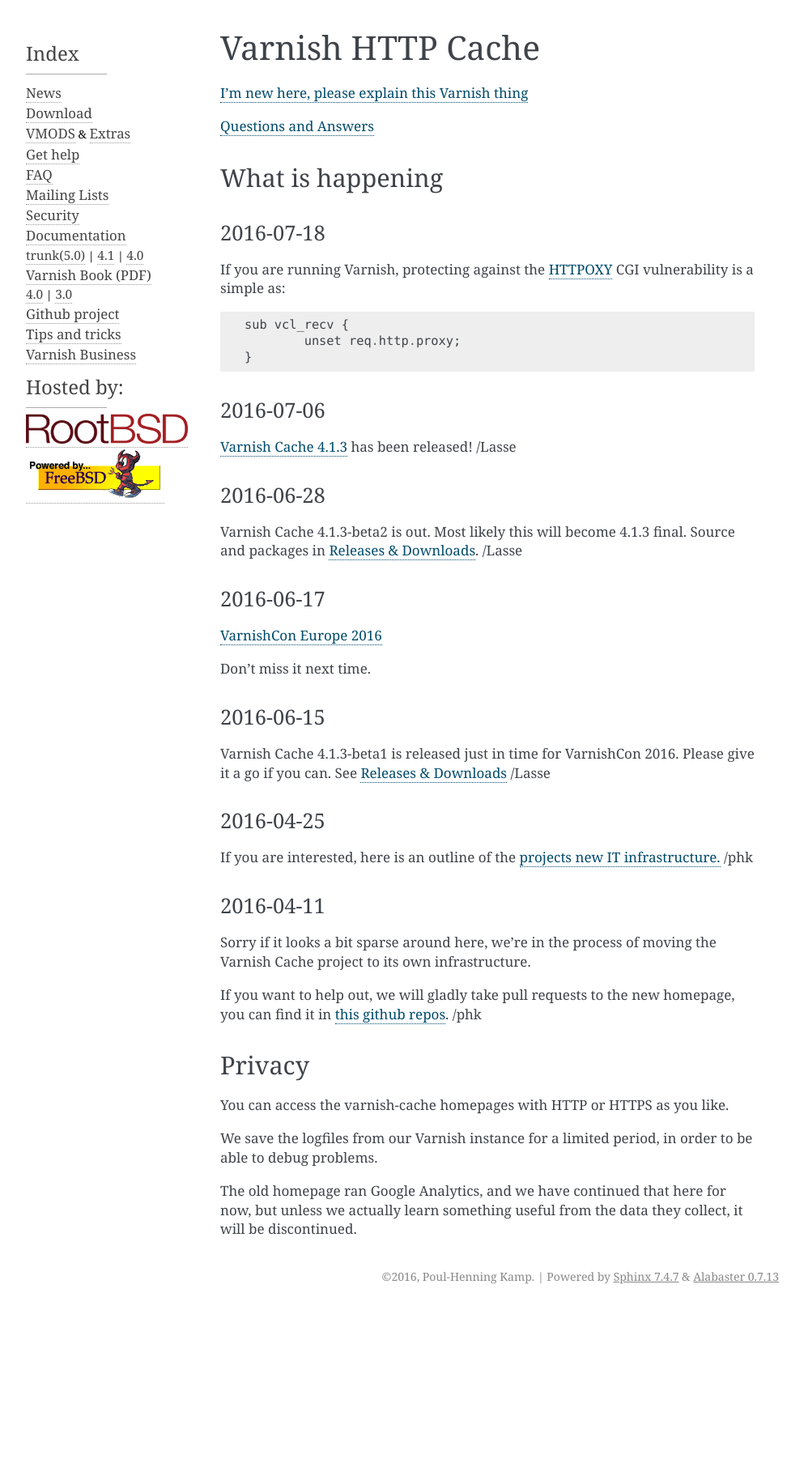
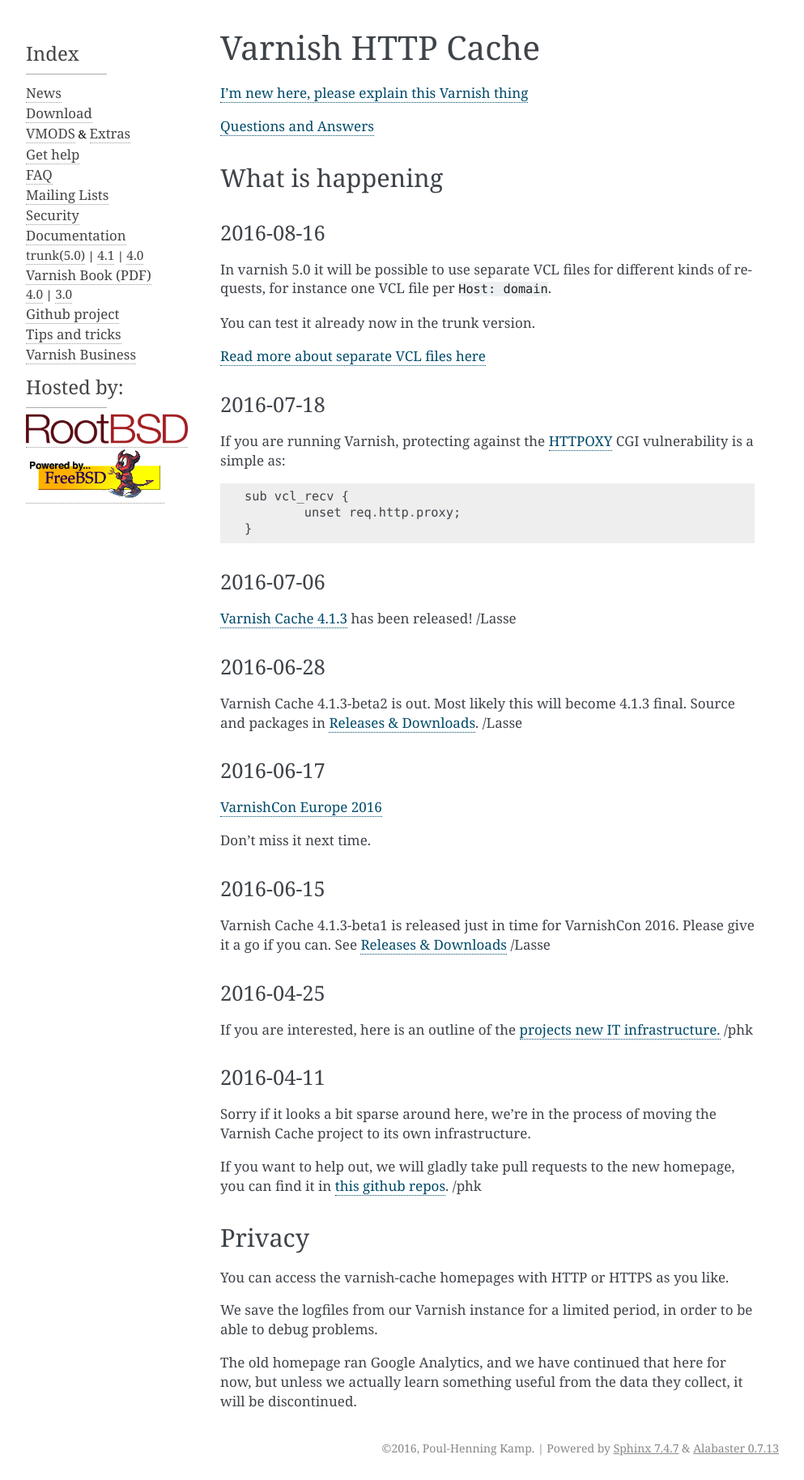
Before and after one commit to varnishcache/homepage, a Sphinx documentation site: the page built from R1/source/index.rst, in a window 1280 px wide. Shown: the whole page at 81% size, without its empty margins (148-1141 px from the left). Built offline with Sphinx 7.4.7, drawn with Linux system fonts in a browser that asks for light colours; pages that are not in the unit, such as notebooks, are missing from menus; comment, search, counter and statistics services are not loaded; before the commit the page ends 1616 px from its top, so only the background shows below that.

Commit message:
Add news item about separate VCL files

```diff
--- a/R1/source/index.rst
+++ b/R1/source/index.rst
@@ -7,6 +7,18 @@
 
 What is happening
 -----------------
+
+2016-08-16
+~~~~~~~~~~
+
+In varnish 5.0 it will be possible to use separate VCL files
+for different kinds of requests, for instance one VCL file
+per ``Host: domain``.
+
+You can test it already now in the trunk version.
+
+`Read more about separate VCL files here
+</docs/trunk/users-guide/vcl-separate.html>`_
 
 2016-07-18
 ~~~~~~~~~~
```
